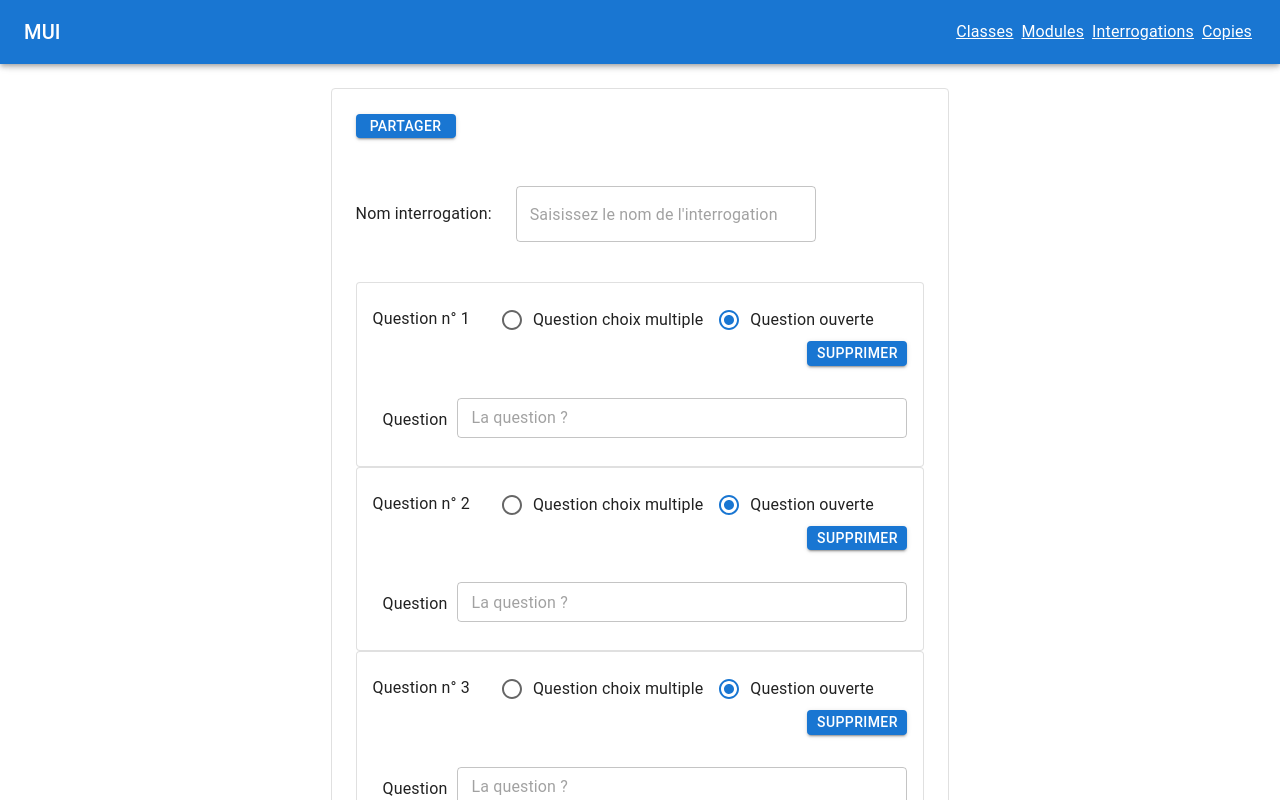
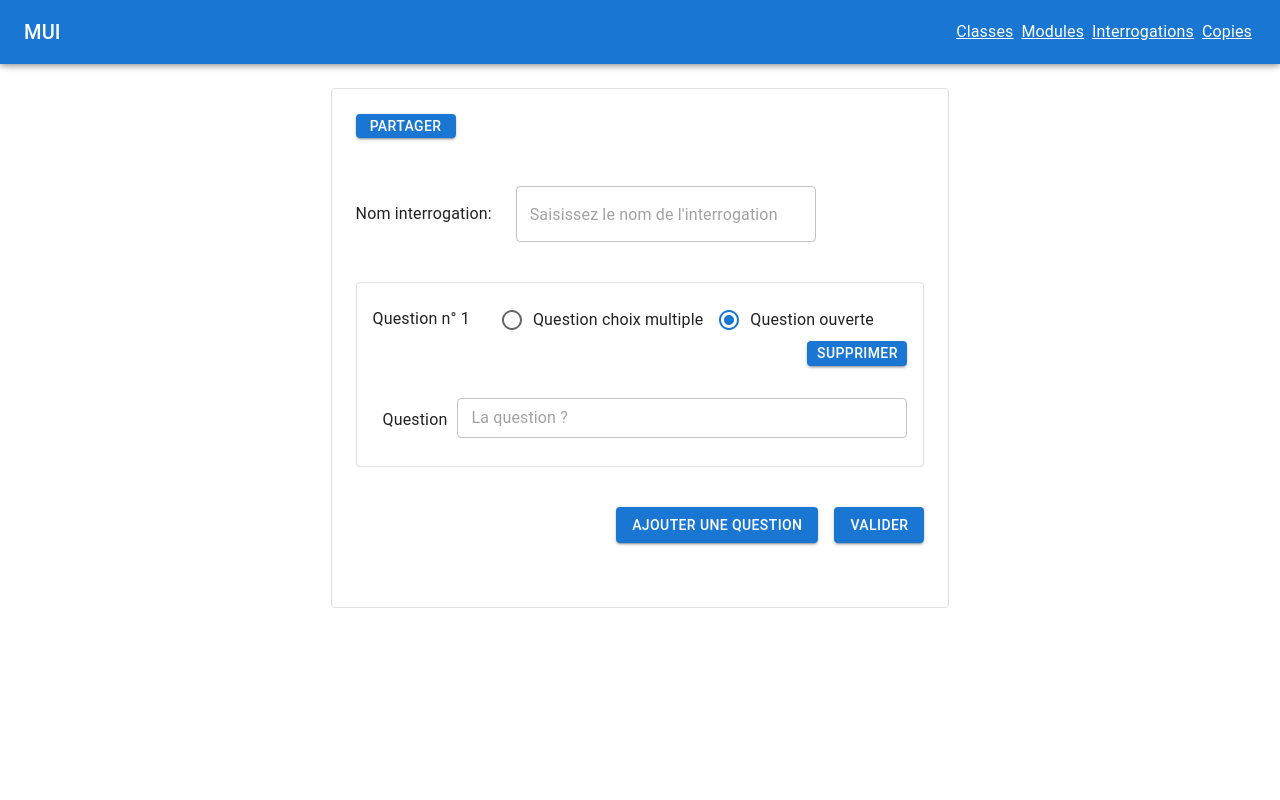
Before and after one commit to Kodians/assessment-manager, a React (Create React App) app in the folder front/: page /teacher/interrogations in a window 1280 px wide. Shown: the top 800 px of the page. Built offline with nearby package versions, Linux system fonts and the light colour scheme.

Commit message:
get screen size

```diff
--- a/front/src/app.tsx
+++ b/front/src/app.tsx
@@ -4,19 +4,24 @@ import { Classe, Home, Module, Question, StudentView, TeacherView, Unknown } fro
 
 import { BrowserRouter, Route, Routes } from 'react-router-dom'
 
-const App: React.FC = () => (
+const App: React.FC = () => {
+  const appRef = React.useRef<HTMLDivElement>(null)
+  return (
+    <div className="App" ref={appRef}>
       <BrowserRouter>
         <Routes>
           <Route path="/" element={<Home />} />
           <Route path="teacher" element={<TeacherView />}>
-        <Route path="interrogations" element={<Question />} />
-        <Route path="modules" element={<Module />} />
-        <Route path="classes" element={<Classe />} />
+            <Route path="interrogations" element={<Question appRef={appRef} />} />
+            <Route path="modules" element={<Module appRef={appRef} />} />
+            <Route path="classes" element={<Classe appRef={appRef} />} />
           </Route>
           <Route path="student" element={<StudentView />} />
           <Route path="*" element={<Unknown />} />
         </Routes>
       </BrowserRouter>
+    </div>
   )
+}
 
 export default App
--- a/front/src/components/questions/QuestionCard.tsx
+++ b/front/src/components/questions/QuestionCard.tsx
@@ -33,7 +33,7 @@ export const QuestionCard = ({ questionNumber, deleteQuestion, question, setQues
 
   return (
     <>
-      <Card variant="outlined">
+      <Card variant="outlined" sx={{ mb: 2 }}>
         <CardContent>
           <Grid container spacing={4}>
             <Grid item mt={1}>
--- a/front/src/pages/classe.tsx
+++ b/front/src/pages/classe.tsx
@@ -4,8 +4,7 @@ import { AddAndEditClassForm, SharedModal } from '@components'
 import { getSize } from '@helpers'
 import { Box, Button } from '@mui/material'
 
-export const Classe: React.FC = () => {
-  const gridRef = React.useRef<HTMLDivElement>(null)
+export const Classe: React.FC<any> = ({ appRef }: any) => {
   const [open, setOpen] = useState(false)
   const handelOpen = () => {
     setOpen(true)
@@ -15,12 +14,12 @@ export const Classe: React.FC = () => {
   }
 
   return (
-    <div ref={gridRef} className="container" style={{ display: 'flex', justifyContent: 'space-around' }}>
+    <div className="container" style={{ display: 'flex', justifyContent: 'space-around' }}>
       <h3>Classe</h3>
       <Button size="small" variant="contained" style={{ height: '35px', margin: '15px' }} onClick={handelOpen}>
         Ajouter
       </Button>
-      <SharedModal open={open} closeModal={handleClose} size={getSize(gridRef)}>
+      <SharedModal open={open} closeModal={handleClose} size={getSize(appRef)}>
         <Box sx={{ display: 'flex', justifyContent: 'center', alignItems: 'center' }}>
           <AddAndEditClassForm />
         </Box>
--- a/front/src/pages/module.tsx
+++ b/front/src/pages/module.tsx
@@ -4,8 +4,7 @@ import { AddAndEditModuleForm, SharedModal } from '@components'
 import { getSize } from '@helpers'
 import { Box, Button } from '@mui/material'
 
-export const Module: React.FC = () => {
-  const gridRef = React.useRef<HTMLDivElement>(null)
+export const Module: React.FC<any> = ({ appRef }: any) => {
   const [open, setOpen] = useState(false)
   const handelOpen = () => {
     setOpen(true)
@@ -15,12 +14,12 @@ export const Module: React.FC = () => {
   }
 
   return (
-    <div ref={gridRef} className="container" style={{ display: 'flex', justifyContent: 'space-around' }}>
+    <div className="container" style={{ display: 'flex', justifyContent: 'space-around' }}>
       <h3>Module</h3>
       <Button size="small" variant="contained" style={{ height: '35px', margin: '15px' }} onClick={handelOpen}>
         Ajouter
       </Button>
-      <SharedModal open={open} closeModal={handleClose} size={getSize(gridRef)}>
+      <SharedModal open={open} closeModal={handleClose} size={getSize(appRef)}>
         <Box sx={{ display: 'flex', justifyContent: 'center', alignItems: 'center' }}>
           <AddAndEditModuleForm />
         </Box>
--- a/front/src/pages/question.tsx
+++ b/front/src/pages/question.tsx
@@ -21,24 +21,10 @@ type TypeQuestion = Array<{
   responses?: Array<{ id: number; text: string }>
 }>
 
-export const Question = () => {
+export const Question = ({ appRef }: any) => {
   const [questions, setQuestions] = React.useState<TypeQuestion>([
     {
       id: 1,
-      type: 'Question choix multiple',
-      question: '',
-      responses: [
-        { id: 1, text: '' },
-        { id: 2, text: '' },
-      ],
-    },
-    {
-      id: 2,
-      type: 'Question ouverte',
-      question: '',
-    },
-    {
-      id: 3,
       type: 'Question choix multiple',
       question: '',
       responses: [
@@ -54,7 +40,6 @@ export const Question = () => {
     method: 'POST',
   })
 
-  const gridRef = React.useRef<HTMLDivElement>(null)
   const [open, setOpen] = React.useState(false)
 
   const handleAssessmentName = (event: React.ChangeEvent<HTMLInputElement>) => {
@@ -137,9 +122,9 @@ export const Question = () => {
           </Button>
         </Box>
       </Paper>
-      <div ref={gridRef}>
+      <div>
         {open && (
-          <SharedModal open={open} closeModal={() => setOpen(false)} size={getSize(gridRef)}>
+          <SharedModal open={open} closeModal={() => setOpen(false)} size={getSize(appRef)}>
             <Grid container>
               <Grid container item justifyContent={'space-between'} alignItems={'center'} sx={{ mb: '1rem' }}>
                 <Grid item>
```
Lines whose indentation alone changed are shown as unchanged.
